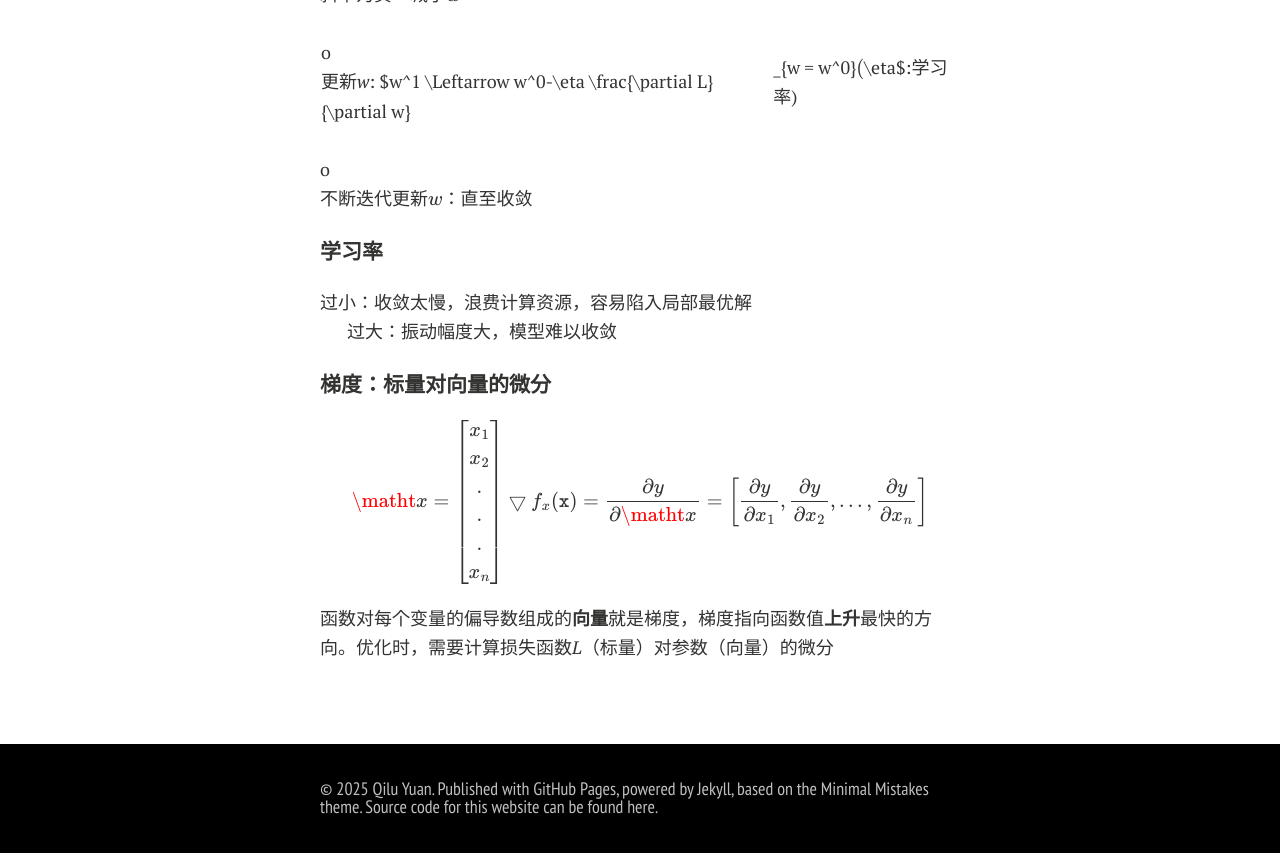
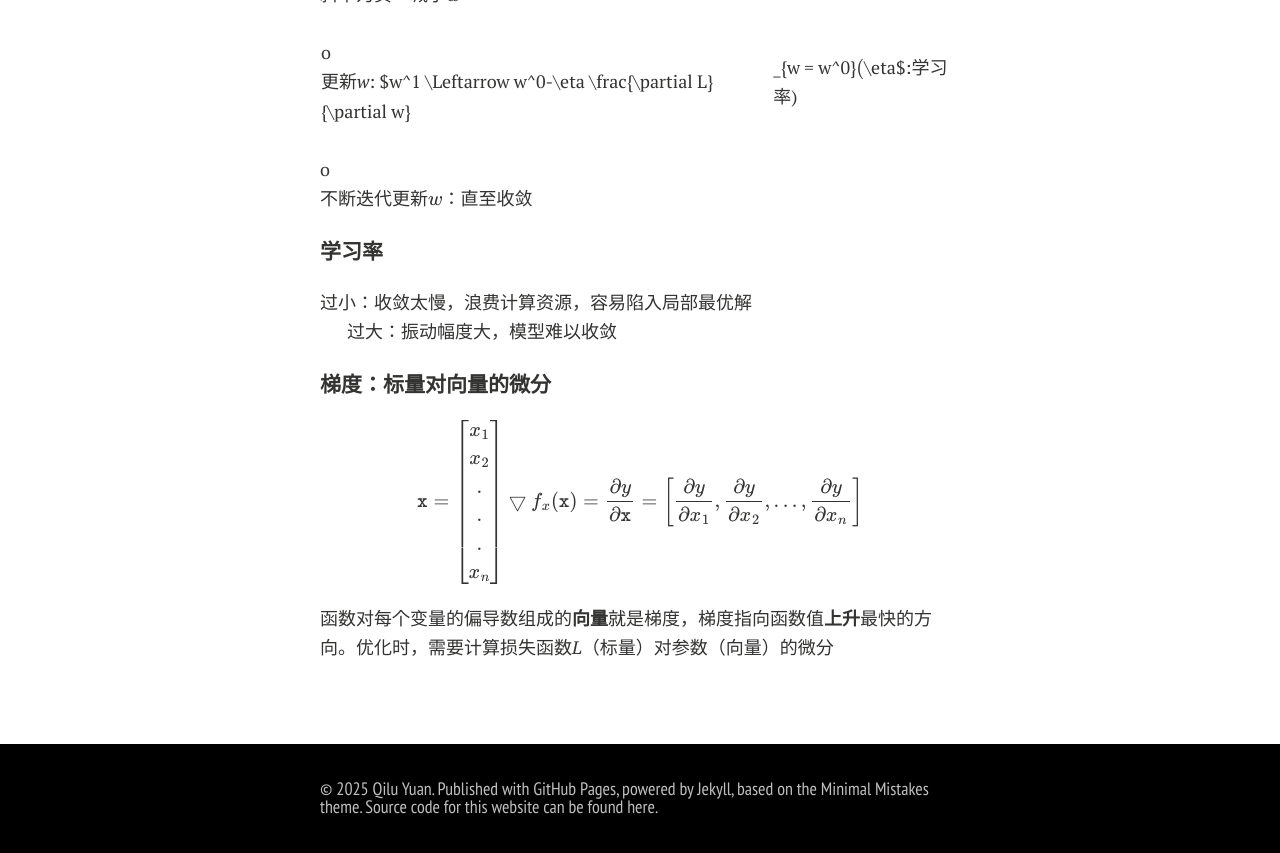
Before and after one commit to Qilu-Yuan/Qilu-Yuan.github.io, a Jekyll site: the page built from blogs/ML/LinearRegression.md, in a window 1280 px wide and 900 px high, scrolled down 3875 px. Shown: the top 853 px of the window. Built offline with Jekyll 4.4.1, drawn with Linux system fonts in a browser that asks for light colours; nearby versions of some CDN libraries; formulas are drawn with MathJax 3; comment, search, counter and statistics services are not loaded; a style sheet for code colours, icons or effects is not loaded.

Commit message:
Update LinearRegression.md

```diff
--- a/blogs/ML/LinearRegression.md
+++ b/blogs/ML/LinearRegression.md
@@ -191,11 +191,11 @@ o <br>不断迭代更新$w$：直至收敛
 ##### 梯度：标量对向量的微分
 
 $$
-\matht{x}= \begin{bmatrix}
+\mathtt{x}= \begin{bmatrix}
  x_1\\x_2
 \\.\\.\\.
 \\x_n
-\end{bmatrix}           \bigtriangledown f_x(\mathtt{x}) = \frac{\partial y}{\partial \matht x} = \left[ \frac{\partial y}{\partial x_1}, \frac{\partial y}{\partial  x_2}, ..., \frac{\partial y}{\partial  x_n} \right]
+\end{bmatrix}           \bigtriangledown f_x(\mathtt{x}) = \frac{\partial y}{\partial \mathtt x} = \left[ \frac{\partial y}{\partial x_1}, \frac{\partial y}{\partial  x_2}, ..., \frac{\partial y}{\partial  x_n} \right]
 $$
 
 
```
